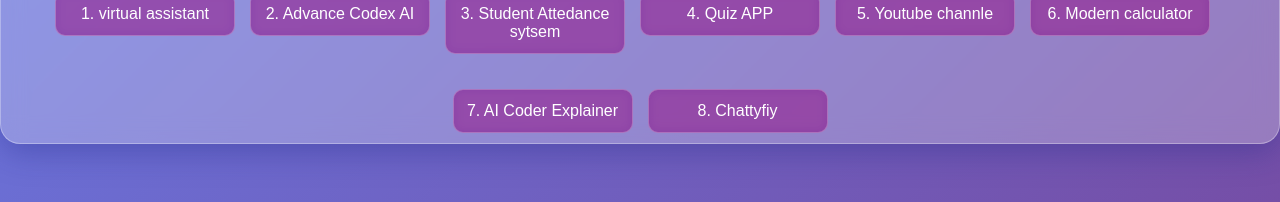
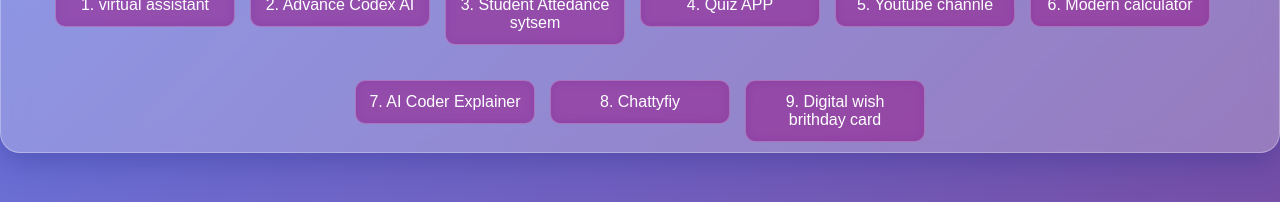
Before and after one commit to kumarayshu852/deploymern, a React (Create React App) app in the folder frontend/: page /home in a window 1280 px wide. Shown: the part 467-669 px from the top of the page. Built offline with nearby package versions, Linux system fonts and the light colour scheme; no server answers; sample sign-in values are in the browser's storage.

Commit message:
Update Home.js
add new link

```diff
--- a/frontend/src/pages/Home.js
+++ b/frontend/src/pages/Home.js
@@ -92,6 +92,9 @@ function Home() {
        <Link to="https://chattifiy-lse6.vercel.app/login">
       <button className="ko">8. Chattyfiy</button>
     </Link>
+       <Link to="https://cardbrithday.netlify.app/">
+      <button className="ko">9. Digital wish brithday card</button>
+    </Link>
   </div>
 </div>
       <ToastContainer />
```
